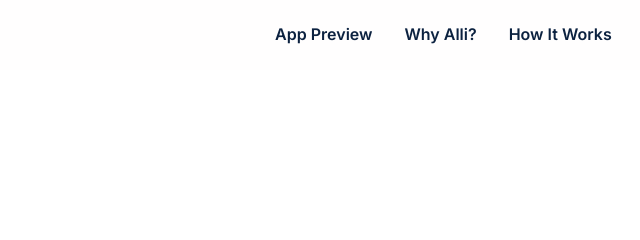
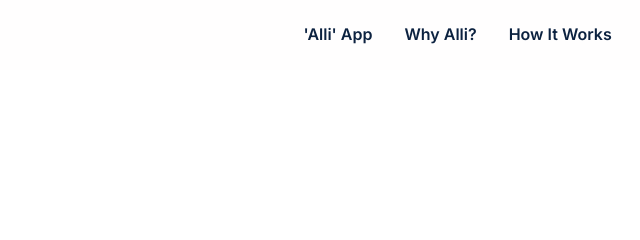
Before and after one commit to JacksonDickfos/alli-landing-page, a plain HTML site: page index.html in a window 1280 px wide. Shown: the top 240 px of the page, 486-1126 px from the left. Drawn offline with nearby package versions, Linux system fonts and the light colour scheme.

Commit message:
Update first navigation link from 'App Preview' to ''Alli' App'

```diff
--- a/index.html
+++ b/index.html
@@ -20,7 +20,7 @@
                 <span>Alli</span>
             </div>
             <div class="nav-links">
-                <a href="#app-preview">App Preview</a>
+                <a href="#app-preview">'Alli' App</a>
                 <a href="#features">Why Alli?</a>
                 <a href="#how-it-works">How It Works</a>
                 <a href="#waitlist">Join Waitlist</a>
```
